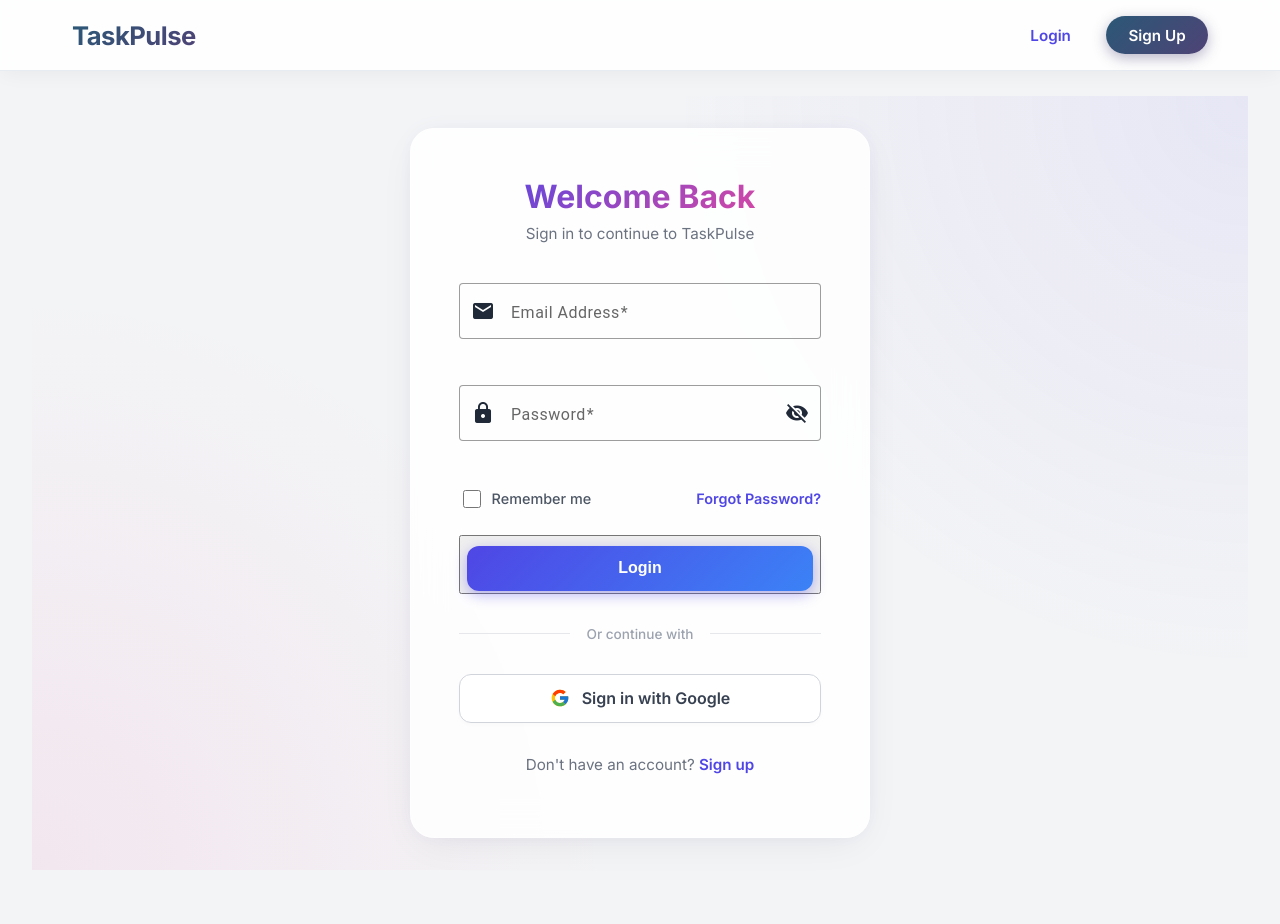
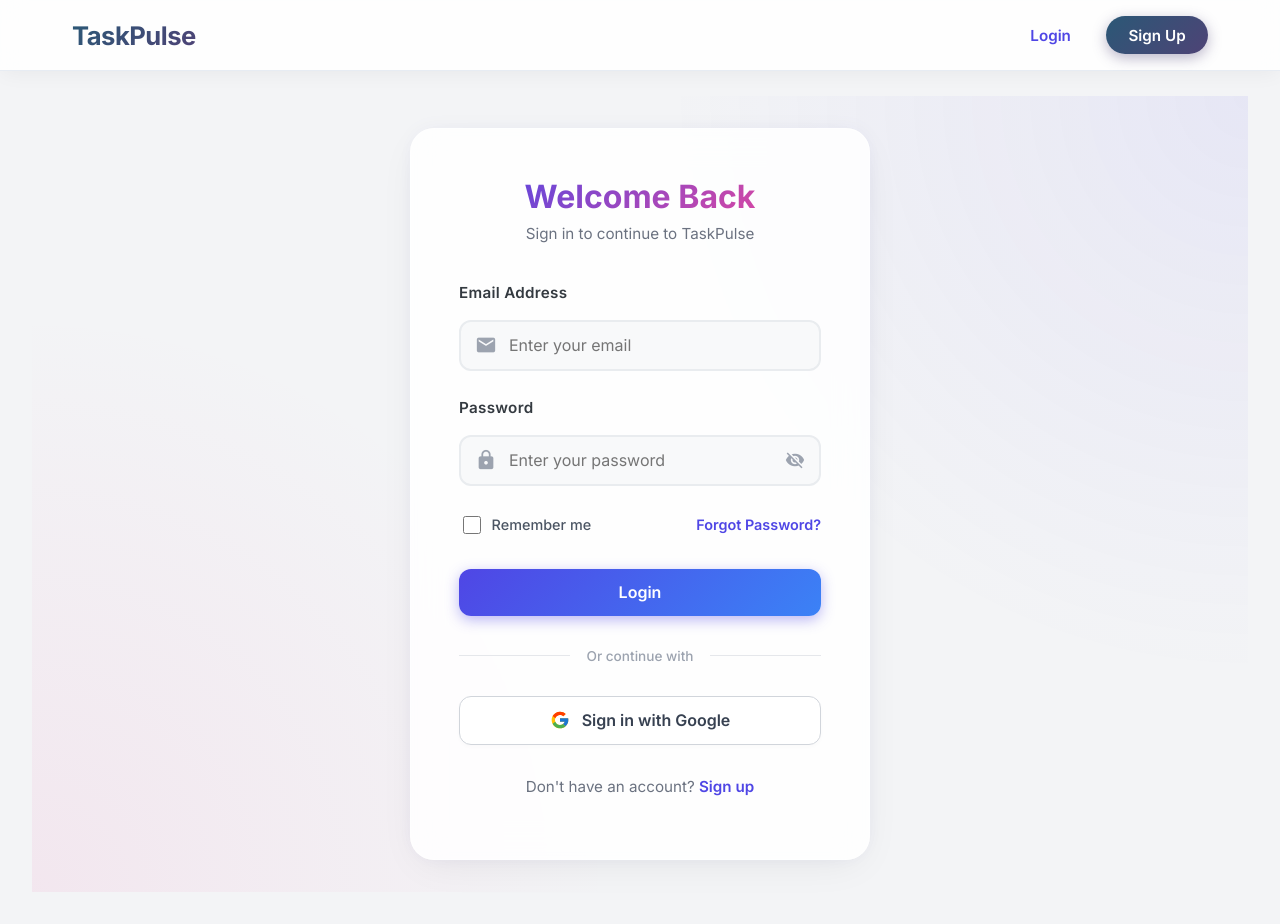
Before and after one commit to milankumarbhagat/task-pulse, an Angular app: page /login in a window 1280 px wide. Before the commit the page ends 902 px from the top, so only its background shows below. Built offline with nearby package versions, Linux system fonts and the light colour scheme.

Commit message:
fix design 2

```diff
--- a/src/app/app.component.css
+++ b/src/app/app.component.css
@@ -318,6 +318,6 @@
   }
 
   .main-content {
-    padding: 5rem 0.5rem 0 0.5rem;
+    padding: 5rem 0 0 0;
   }
 }
--- a/src/app/pages/login/login.component.html
+++ b/src/app/pages/login/login.component.html
@@ -30,9 +30,9 @@
         {{errorMessage}}
       </div>
 
-      <button TaskPulseButton buttonType="submit" (myClicked)="onSubmit()" label="Login" name="login-btn"
-        id="login-btn-1" class="btn-submit">
-      </button>
+      <task-pulse-button buttonType="submit" (myClicked)="onSubmit()" label="Login" name="login-btn"
+        id="login-btn-1" class="btn-submit w-full" style="width: 100%; display: block;">
+      </task-pulse-button>
 
     </form>
 
--- a/src/app/pages/sign-up/sign-up.component.css
+++ b/src/app/pages/sign-up/sign-up.component.css
@@ -206,8 +206,18 @@
 }
 
 @media (max-width: 640px) {
+  .signup-container {
+    padding: 0;
+    min-height: calc(100vh - 80px); /* Align with mobile navbar base */
+    align-items: stretch;
+  }
   .signup-card {
     padding: 2.5rem 1.5rem;
+    border-radius: 0;
+    border: none;
+    box-shadow: none;
+    margin: 0;
+    flex: 1;
   }
 
   .form-row {
--- a/src/app/pages/task/task-form/task-form.component.css
+++ b/src/app/pages/task/task-form/task-form.component.css
@@ -1,9 +1,9 @@
 .task-form-container {
   display: flex;
   justify-content: center;
-  align-items: center;
-  min-height: calc(100vh - 100px);
-  padding: 2.5rem;
+  align-items: flex-start;
+  min-height: calc(100vh - 120px);
+  padding: 1rem;
   animation: fadeIn 0.4s ease-out;
 }
 
@@ -13,10 +13,11 @@
   background: #ffffff;
   border-radius: 20px;
   box-shadow: 0 10px 40px rgba(0, 0, 0, 0.08);
-  padding: 3rem;
+  padding: 2rem;
   border: 1px solid rgba(0,0,0,0.03);
   position: relative;
   overflow: hidden;
+  margin: auto;
 }
 
 .task-form-card::before {
@@ -31,11 +32,11 @@
 
 .task-form-header {
   text-align: center;
-  margin-bottom: 2.5rem;
+  margin-bottom: 2rem;
 }
 
 .task-form-header h2 {
-  font-size: 2.2rem;
+  font-size: 2rem;
   font-weight: 800;
   margin-bottom: 0.5rem;
   background: linear-gradient(135deg, #2b5876 0%, #4e4376 100%);
@@ -46,19 +47,19 @@
 
 .task-form-header p {
   color: #6c757d;
-  font-size: 1.05rem;
+  font-size: 1rem;
 }
 
 .task-form {
   display: flex;
   flex-direction: column;
-  gap: 1.5rem;
+  gap: 1rem;
 }
 
 .form-group {
   display: flex;
   flex-direction: column;
-  margin-bottom: 1rem;
+  margin-bottom: 0.5rem;
 }
 
 .form-group label {
@@ -73,7 +74,7 @@
   color: #fa5252;
 }
 
-.custom-textarea, .custom-select {
+.custom-input, .custom-textarea, .custom-select {
   width: 100%;
   padding: 0.85rem 1.2rem;
   font-size: 1rem;
@@ -85,7 +86,7 @@
   color: #495057;
 }
 
-.custom-textarea:focus, .custom-select:focus {
+.custom-input:focus, .custom-textarea:focus, .custom-select:focus {
   outline: none;
   border-color: #4e4376;
   background-color: #ffffff;
@@ -159,13 +160,13 @@
 /* Make it responsive */
 @media (max-width: 768px) {
   .task-form-container {
-    padding: 0;
+    padding: 0 1rem;
     min-height: calc(100vh - 85px);
     display: flex;
     align-items: stretch;
   }
   .task-form-card {
-    padding: 1.5rem 1rem;
+    padding: 1.25rem 1rem;
     border-radius: 16px;
     display: flex;
     flex-direction: column;
@@ -177,6 +178,7 @@
     flex-grow: 1;
     display: flex;
     flex-direction: column;
+    gap: 0.5rem;
   }
   .form-actions {
     margin-top: auto;
@@ -194,7 +196,7 @@
   .form-group label {
     font-size: 0.9rem;
   }
-  .custom-textarea, .custom-select {
+  .custom-input, .custom-textarea, .custom-select {
     padding: 0.75rem 1rem;
     font-size: 0.95rem;
   }
--- a/src/app/pages/task/task-form/task-form.component.html
+++ b/src/app/pages/task/task-form/task-form.component.html
@@ -8,26 +8,34 @@
     <form [formGroup]="taskForm" (ngSubmit)="onSubmit()" class="task-form">
 
       <!-- Title -->
-      <app-input label="Title" inputType="text" id="title" controlName="title" placeholder="Task title"
-        [isSubmitted]="isSubmitted" icon="title">
-        <span *ngIf="taskForm.get('title')?.errors?.['required']">Title is required</span>
-        <span *ngIf="taskForm.get('title')?.errors?.['maxlength']">Title cannot exceed 100 characters</span>
-      </app-input>
+      <div class="form-group custom-input-wrapper">
+        <label for="title">Title <span class="required">*</span></label>
+        <input type="text" id="title" formControlName="title" class="custom-input" placeholder="Task title">
+        <div class="error-text" *ngIf="isSubmitted && taskForm.get('title')?.errors?.['required']">
+          Title is required
+        </div>
+        <div class="error-text" *ngIf="isSubmitted && taskForm.get('title')?.errors?.['maxlength']">
+          Title cannot exceed 100 characters
+        </div>
+      </div>
 
       <!-- Description -->
       <div class="form-group custom-textarea-wrapper">
         <label for="description">Description <span class="required">*</span></label>
-        <textarea id="description" formControlName="description" class="custom-textarea" rows="4" placeholder="Task description..."></textarea>
+        <textarea id="description" formControlName="description" class="custom-textarea" rows="2" placeholder="Task description..."></textarea>
         <div class="error-text" *ngIf="isSubmitted && taskForm.get('description')?.errors?.['required']">
           Description is required
         </div>
       </div>
 
       <!-- Due Date -->
-      <app-input label="Due Date" inputType="date" id="dueDate" controlName="dueDate" placeholder="Select due date"
-        [isSubmitted]="isSubmitted">
-        <span *ngIf="taskForm.get('dueDate')?.errors?.['required']">Due Date is required</span>
-      </app-input>
+      <div class="form-group custom-input-wrapper">
+        <label for="dueDate">Due Date <span class="required">*</span></label>
+        <input type="date" id="dueDate" formControlName="dueDate" class="custom-input">
+        <div class="error-text" *ngIf="isSubmitted && taskForm.get('dueDate')?.errors?.['required']">
+          Due Date is required
+        </div>
+      </div>
 
       <div *ngIf="taskForm.get('dueDate')?.value" class="date-preview" style="margin-top: -10px; margin-bottom: 10px;">
         <span style="font-size: 0.85rem; color: #666; margin-right: 8px;">Status Preview:</span>
--- a/src/app/pages/task/task-list/task-list.component.css
+++ b/src/app/pages/task/task-list/task-list.component.css
@@ -16,7 +16,7 @@
 }
 
 .header-content h2 {
-  font-size: 2.5rem;
+  font-size: 2.1rem;
   font-weight: 800;
   margin: 0 0 0.5rem 0;
   color: var(--text-color, #1a1a2e);
@@ -29,7 +29,19 @@
 .header-content p {
   color: #666;
   margin: 0;
-  font-size: 1.1rem;
+  font-size: 1.05rem;
+}
+
+.fab-create-task {
+  background: linear-gradient(135deg, #4f46e5 0%, #3b82f6 100%) !important;
+  color: white !important;
+  box-shadow: 0 6px 20px rgba(79, 70, 229, 0.3) !important;
+  transition: all 0.25s ease !important;
+}
+
+.fab-create-task:hover {
+  transform: translateY(-2px) scale(1.05) !important;
+  box-shadow: 0 8px 25px rgba(79, 70, 229, 0.45) !important;
 }
 
 .shrink-0 {
@@ -253,6 +265,11 @@
 
 /* Removed task-actions */
 
+.create-task-btn {
+  width: auto;
+  display: inline-block;
+}
+
 @keyframes spin {
   to { transform: rotate(360deg); }
 }
@@ -263,13 +280,38 @@
 }
 
 @media (max-width: 768px) {
+  .task-page-container {
+    padding: 0 1rem; /* Restored bounding box isolated to tasks */
+  }
+
   .task-page-header {
-    flex-direction: column;
-    align-items: flex-start;
-    gap: 1.5rem;
+    margin-bottom: 0.5rem;
+    padding-bottom: 0;
+    border-bottom: none;
+  }
+
+  .header-content {
+    display: none;
+  }
+
+  .fab-create-task {
+    position: fixed !important;
+    bottom: 2rem;
+    right: 1.5rem;
+    z-index: 1000;
   }
 
   .task-grid {
     grid-template-columns: 1fr;
+    gap: 1.2rem;
+  }
+
+  .task-card {
+    padding: 1.25rem;
+    border-radius: 12px;
+  }
+
+  .task-title {
+    font-size: 1.25rem;
   }
 }
--- a/src/app/pages/task/task-list/task-list.component.html
+++ b/src/app/pages/task/task-list/task-list.component.html
@@ -4,8 +4,9 @@
       <h2>My Tasks</h2>
       <p>Manage your daily priorities and stay on track.</p>
     </div>
-    <task-pulse-button [label]="'+ Create Task'" name="create-task-btn" id="create-task-btn" (myClicked)="onAddTask()" class="btn-submit shrink-0" style="width: auto; padding: 0.15rem 0.5rem; display: inline-block;">
-    </task-pulse-button>
+    <button mat-fab class="fab-create-task shrink-0" (click)="onAddTask()">
+      <span class="material-icons" style="font-size: 28px; line-height: 1; margin-top: 5px;">add</span>
+    </button>
   </div>
 
   <div *ngIf="isLoading" class="loading-state">
--- a/src/app/pages/task/task-list/task-list.component.ts
+++ b/src/app/pages/task/task-list/task-list.component.ts
@@ -29,7 +29,23 @@
     this.isLoading = true;
     this.taskService.getTasks().subscribe({
       next: (tasks) => {
-        this.tasks = tasks;
+        const priorityWeight = { 'HIGH': 3, 'MEDIUM': 2, 'LOW': 1 };
+
+        this.tasks = tasks.sort((a, b) => {
+          const dateA = a.dueDate ? new Date(a.dueDate).getTime() : Infinity;
+          const dateB = b.dueDate ? new Date(b.dueDate).getTime() : Infinity;
+
+          // 1. Sort by Due Date (earliest earliest)
+          if (dateA !== dateB) {
+            return dateA - dateB;
+          }
+
+          // 2. Sort by Priority (HIGH > MEDIUM > LOW)
+          const weightA = priorityWeight[a.priority as keyof typeof priorityWeight] || 0;
+          const weightB = priorityWeight[b.priority as keyof typeof priorityWeight] || 0;
+
+          return weightB - weightA;
+        });
         this.isLoading = false;
       },
       error: (error) => {
--- a/src/app/shared/components/input/input.component.css
+++ b/src/app/shared/components/input/input.component.css
@@ -1,11 +1,88 @@
-:host {
-  display: block;
-  width: 100%;
-  max-width: 100%;
+.form-group {
+  display: flex;
+  flex-direction: column;
+  margin-bottom: 0.2rem;
 }
 
-mat-form-field {
+label {
+  font-size: 0.95rem;
+  font-weight: 600;
+  color: #343a40;
+  margin-bottom: 0.6rem;
+  letter-spacing: 0.3px;
+}
+
+.input-inner {
+  position: relative;
+  display: flex;
+  align-items: center;
   width: 100%;
-  max-width: 100%;
-  box-sizing: border-box;
 }
+
+.prefix-icon {
+  position: absolute;
+  left: 1rem;
+  color: #9ca3af;
+  font-size: 22px;
+  pointer-events: none;
+  z-index: 10;
+}
+
+.custom-input {
+  width: 100%;
+  padding: 0.85rem 1.2rem;
+  font-size: 1rem;
+  border: 2px solid #e9ecef;
+  border-radius: 12px;
+  background-color: #f8f9fa;
+  transition: all 0.25s ease;
+  font-family: inherit;
+  color: #495057;
+}
+
+.custom-input.has-icon {
+  padding-left: 3rem;
+}
+
+.custom-input[type="password"] {
+  padding-right: 2.5rem;
+}
+
+.custom-input:focus {
+  outline: none;
+  border-color: #4e4376;
+  background-color: #ffffff;
+  box-shadow: 0 0 0 4px rgba(78, 67, 118, 0.1);
+}
+
+.password-toggle-btn {
+  position: absolute;
+  right: 0.5rem;
+  background: none;
+  border: none;
+  color: #9ca3af;
+  cursor: pointer;
+  display: flex;
+  align-items: center;
+  justify-content: center;
+  padding: 0.5rem;
+  border-radius: 50%;
+  transition: background-color 0.2s;
+  z-index: 10;
+}
+
+.password-toggle-btn:hover {
+  background-color: #f1f3f5;
+  color: #4b5563;
+}
+
+.password-toggle-btn .material-icons {
+  font-size: 20px;
+}
+
+.error-message {
+  color: #fa5252;
+  font-size: 0.85rem;
+  margin-top: 0.4rem;
+  font-weight: 500;
+}
--- a/src/app/shared/components/input/input.component.html
+++ b/src/app/shared/components/input/input.component.html
@@ -1,27 +1,36 @@
-<mat-form-field [appearance]="appearance" [ngClass]="classes" class="w-full">
-  <mat-label>{{ label }}</mat-label>
+<div class="form-group custom-input-wrapper" [ngClass]="classes">
+  <label [for]="id" *ngIf="label">{{ label }}</label>
 
-  <ng-container *ngIf="inputType !== 'date'">
-    <input matInput [type]="inputType === 'password' ? (hidePassword ? 'password' : 'text') : inputType" [id]="id"
-      [formControl]="control" (blur)="handleBlurEvent($event)" [placeholder]="placeholder">
-  </ng-container>
+  <div class="input-inner">
+    <span class="material-icons prefix-icon" *ngIf="icon">{{ icon }}</span>
 
-  <ng-container *ngIf="inputType === 'date'">
-    <input matInput [matDatepicker]="picker" [id]="id" [formControl]="control"
-      (blur)="handleBlurEvent($event)" [placeholder]="placeholder">
-    <mat-datepicker-toggle matSuffix [for]="picker"></mat-datepicker-toggle>
-    <mat-datepicker #picker></mat-datepicker>
-  </ng-container>
+    <ng-container *ngIf="inputType !== 'date' && inputType !== 'textarea'">
+      <input [type]="inputType === 'password' ? (hidePassword ? 'password' : 'text') : inputType"
+        [id]="id"
+        [formControl]="control"
+        (blur)="handleBlurEvent($event)"
+        [placeholder]="placeholder"
+        class="custom-input"
+        [ngClass]="{'has-icon': icon}">
+    </ng-container>
 
-  <mat-icon matPrefix *ngIf="icon">{{ icon }}</mat-icon>
+    <ng-container *ngIf="inputType === 'date'">
+      <input type="date"
+        [id]="id"
+        [formControl]="control"
+        (blur)="handleBlurEvent($event)"
+        [placeholder]="placeholder"
+        class="custom-input"
+        [ngClass]="{'has-icon': icon}">
+    </ng-container>
 
-  <button *ngIf="inputType === 'password'" mat-icon-button matSuffix (click)="togglePasswordVisibility()" type="button"
-    [attr.aria-label]="'Hide password'" [attr.aria-pressed]="hidePassword">
-    <mat-icon>{{hidePassword ? 'visibility_off' : 'visibility'}}</mat-icon>
-  </button>
+    <button type="button" class="password-toggle-btn" *ngIf="inputType === 'password'" (click)="togglePasswordVisibility()" title="Toggle Password">
+      <span class="material-icons">{{hidePassword ? 'visibility_off' : 'visibility'}}</span>
+    </button>
+  </div>
 
-  <mat-error *ngIf="control?.errors && (isSubmitted || control?.touched)">
-    <span *ngIf="control?.errors?.['required']">Required</span>
+  <div class="error-message" *ngIf="control?.errors && (isSubmitted || control?.touched)">
+    <span *ngIf="control?.errors?.['required']">{{label ? label : 'This field'}} is required</span>
     <ng-content></ng-content>
-  </mat-error>
-</mat-form-field>
+  </div>
+</div>
--- a/src/styles.css
+++ b/src/styles.css
@@ -321,11 +321,27 @@
 }
 
 @media (max-width: 640px) {
+  .login-container {
+    padding: 0;
+    min-height: calc(100vh - 80px); /* Fill the viewport minus header */
+    align-items: stretch; /* Force child card to natively stretch full height */
+  }
+
   .login-card {
-    padding: 2.5rem 2rem;
+    padding: 2rem 1.5rem;
+    border-radius: 0; /* Remove rounded corners to flush with screen edges */
+    border: none;
+    box-shadow: none; /* Strip shadow since it occupies 100% width/height */
+    margin: 0;
+    flex: 1; /* Stretch to fill container vertically if needed */
   }
 
   .login-header h2 {
-    font-size: 1.75rem;
+    font-size: 1.8rem;
+  }
+
+  .form-options {
+    flex-wrap: wrap; /* Prevent remember me and forgot password from crashing horizontally */
+    gap: 1rem;
   }
 }
```
